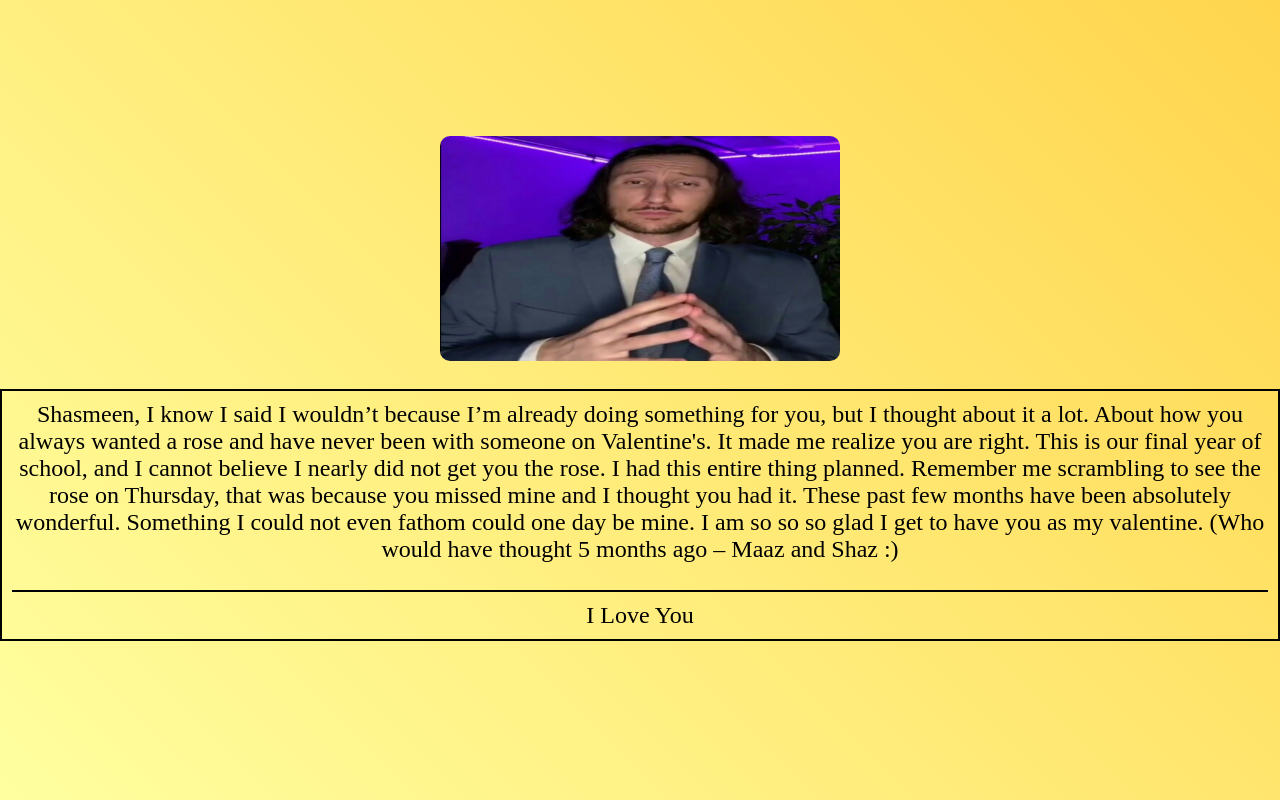
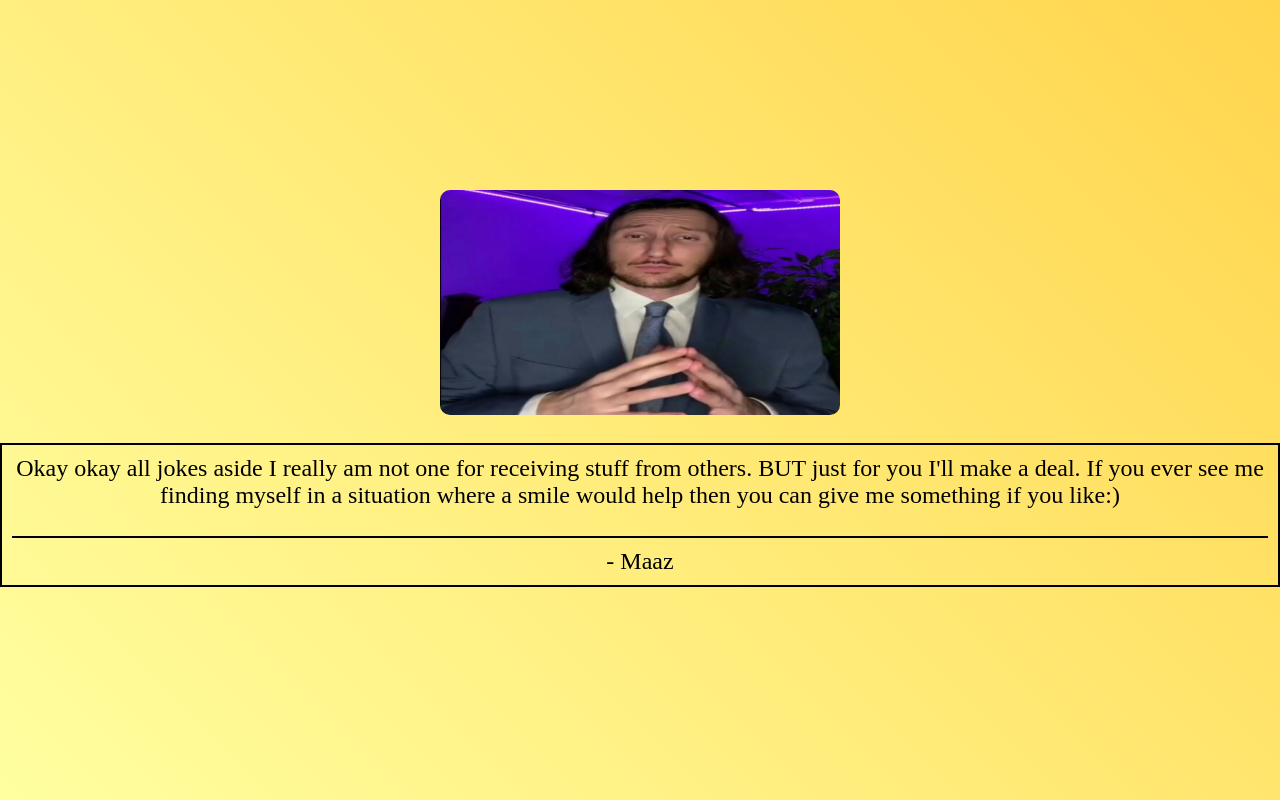
Before and after one commit to Barometer98/Pineapple89, a plain HTML site: page index.html in a window 1280 px wide. Both pictures are taken after a click on the button "Yes". Drawn offline with Linux system fonts and the light colour scheme.

Commit message:
Update index.html

```diff
--- a/index.html
+++ b/index.html
@@ -50,11 +50,11 @@
         let noClickCount = 0;
         let greenButtonSize = 24; // Initial size of the green button
         let imageSwitched = false; // Flag to check if the image has been switched
-        const noMessages = ["EH EH", "Wrong choice", "maybe reconsider", "Still no?", "Come on..."];
+        const noMessages = ["EH EH", "Wrong choice", "Did you REALLY think it would be this easy?", "Still no?", "Ay ay ay - what am I to do?"];
 
         function noClick() {
             // Adjust the size of the green button
-            greenButtonSize += 10;
+            greenButtonSize += 20;
             document.getElementById('yesButton').style.fontSize = greenButtonSize + 'px';
 
             // Switch image on the first "No" click
@@ -85,8 +85,8 @@
 
                 // Display the message
                 document.getElementById('message').innerHTML = `<div style="border: 2px solid black; padding: 10px;">
-                    Shasmeen, I know I said I wouldn’t because I’m already doing something for you, but I thought about it a lot. About how you always wanted a rose and have never been with someone on Valentine's. It made me realize you are right. This is our final year of school, and I cannot believe I nearly did not get you the rose. I had this entire thing planned. Remember me scrambling to see the rose on Thursday, that was because you missed mine and I thought you had it. These past few months have been absolutely wonderful. Something I could not even fathom could one day be mine. I am so so so glad I get to have you as my valentine. (Who would have thought 5 months ago – Maaz and Shaz :)<br><br>
-                    <span style="display: block; border-top: 2px solid black; padding-top: 10px;">I Love You</span>
+                    Okay okay all jokes aside I really am not one for receiving stuff from others. BUT just for you I'll make a deal. If you ever see me finding myself in a situation where a smile would help then you can give me something if you like:)<br><br>
+                    <span style="display: block; border-top: 2px solid black; padding-top: 10px;">- Maaz</span> <\ps I spent way to long on this>
                 </div>`;
 
                 // Show the image and message
@@ -102,8 +102,8 @@
 </head>
 <body>
     <div id="container">
-        <img id="image" src="valentines.png" alt="Will you be my Valentine?"> <!-- replace with your valentine image path -->
-        <p id="message">Will you be my Valentine?</p>
+        <img id="image" src="valentines.jpg" alt="Will you be my Valentine?"> <!-- replace with your valentine image path -->
+        <p id="message">Hear ye, fair Matilda! I humbly beseech thee, bestow upon me naught in return. Dost thou accept mine proposition? (You don't have to give me somehting in return)</p>
         <button id="yesButton" onclick="yesClick()">Yes</button>
         <button id="noButton" onclick="noClick()">No</button>
     </div>
```
